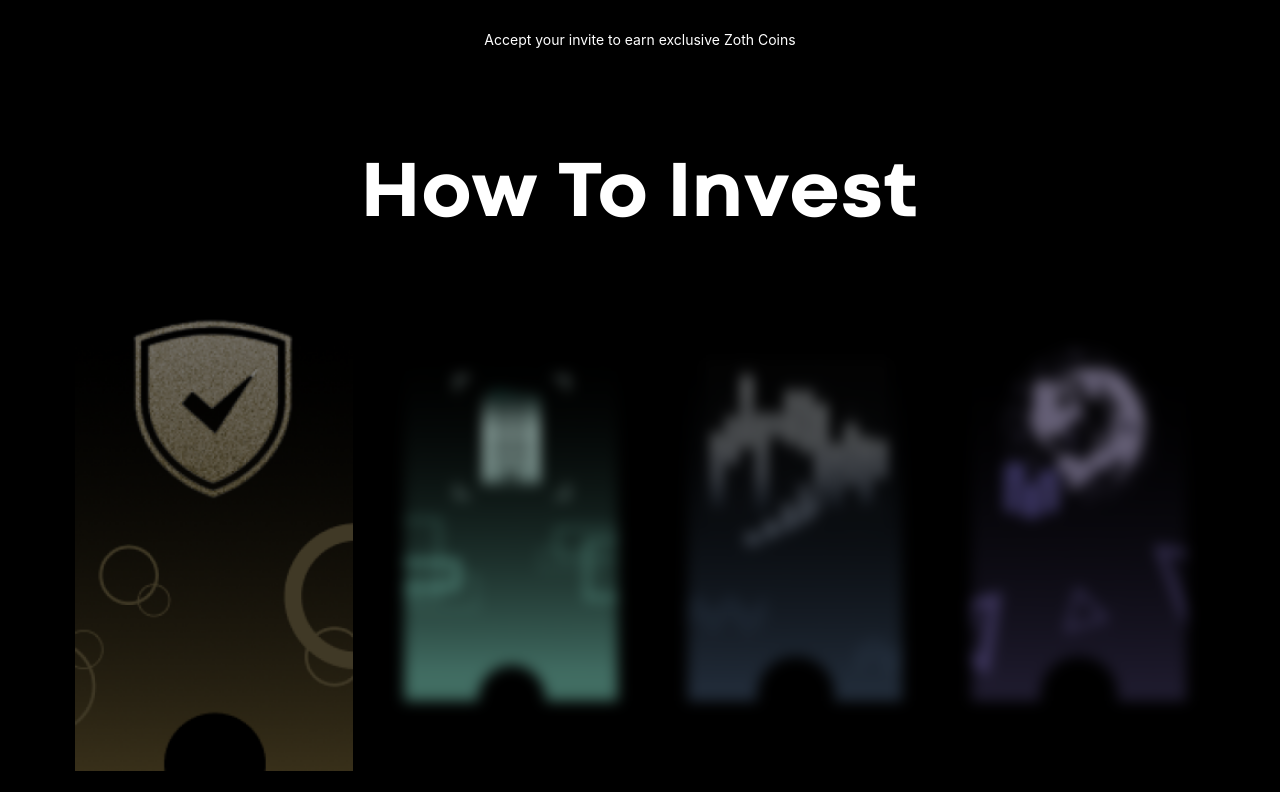
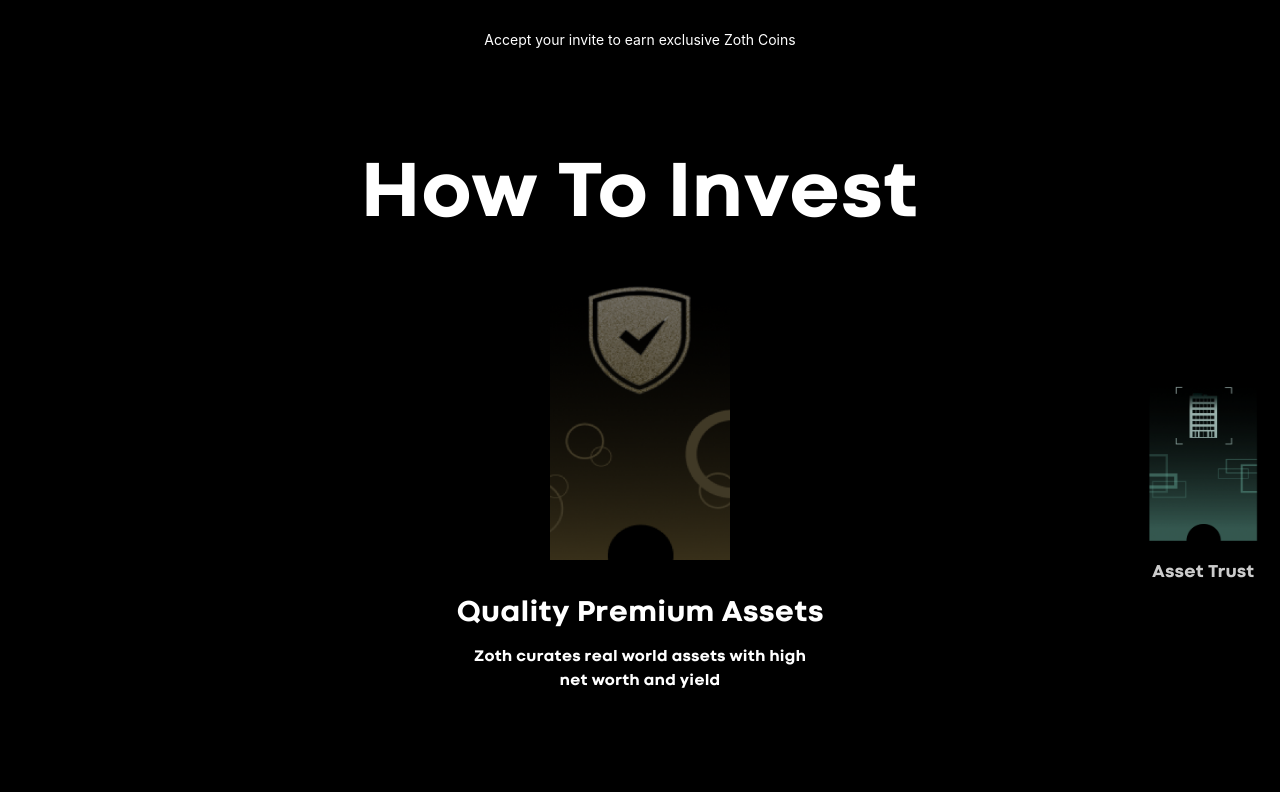
Before and after one commit to 0xZothio/landing_page_v1, a React (Create React App) app: page / in a window 1280 px wide. Shown: the part 600-1392 px from the top of the page. Built offline with nearby package versions, Linux system fonts and the light colour scheme.

Commit message:
added howto invest section

```diff
--- /dev/null
+++ b/src/components/Carousel.js
@@ -0,0 +1,91 @@
+//*************Created By Rahul Modi*************
+import React, { useState, useEffect, useCallback } from "react";
+import asset_trust from "../assets/images/Asset_trust.png";
+import premium_asset from "../assets/images/Quality_premium_asset.png";
+import tokenisation from "../assets/images/Tokenization.png";
+import marketplace from "../assets/images/zoth_marketplace.png";
+import { motion } from "framer-motion";
+import { fadeIn, staggerContainer } from "../utils/motion";
+// import { slides } from "./AcadCarouselData";
+import "../styles/styles.css"
+const crouselData = [
+  {
+    image: asset_trust,
+  },
+  {
+    image: premium_asset,
+  },
+  {
+    image: tokenisation,
+  },
+  {
+    image: marketplace,
+  },
+];
+const Crousel = (props) => {
+  let slides = crouselData;
+  const length = 4;
+  const [current, setCurrent] = useState(0);
+  // const [showCaption, setShowCaption] = useState(false);
+
+  const nextSlide = useCallback(() => {
+    setCurrent(current === length - 1 ? 0 : current + 1);
+  }, [current, length]);
+
+  const prevSlide = () => {
+    setCurrent(current === 0 ? length - 1 : current - 1);
+  };
+
+//   useEffect(() => {
+//     const length = slides.length;
+//     setCurrent(Math.floor(length / 2));
+//   }, [slides]);
+
+//   useEffect(() => {
+//     const timer = setTimeout(() => nextSlide(), 3000);
+//     return () => {
+//       clearTimeout(timer);
+//     };
+//   }, [current, nextSlide]);
+
+
+
+  // const onHoverHandler = () => {
+  //   setShowCaption((prevstate) => {
+  //     setShowCaption(!prevstate);
+  //   });
+  // };
+
+    return (
+      <>
+        <motion.div
+          variants={fadeIn("up", "tween", 0.2, 1)}
+          initial="hidden"
+          whileInView="show"
+          className="text-[55px] text-center sm:text-[80px] font-codec font-extrabold"
+        >
+          How To Invest
+        </motion.div>
+        <div className="Carousel">
+          <section className="slider">
+            {slides.map((img, indx) => {
+              return (
+                <div
+                  className={`slide ${indx === current ? "active " : ""}${
+                    (indx < current && `prevImg${current - indx}`) ||
+                    (indx > current && `nextImg${indx - current}`) ||
+                    (indx === current && "currentImg")
+                  }`}
+                  key={indx}
+                >
+                  <img src={img.image} alt="travel" className={`Img`} />
+                </div>
+              );
+            })}
+          </section>
+        </div>
+      </>
+    );
+};
+
+export default Crousel;
--- a/src/components/HowToInvest.js
+++ b/src/components/HowToInvest.js
@@ -5,10 +5,36 @@ import asset_trust from "../assets/images/Asset_trust.png"
 import premium_asset from "../assets/images/Quality_premium_asset.png"
 import tokenisation from "../assets/images/Tokenization.png"
 import marketplace from "../assets/images/zoth_marketplace.png"
+import "../styles/styles.css";
+const crouselData = [
+  {
+    image: asset_trust,
+    title: "Quality Premium Assets",
+    description: "Zoth curates real world assets with high net worth and yield",
+  },
+  {
+    image: premium_asset,
+    title: "Asset Trust",
+    description: "The asset is transferred to a Trust or LLC",
+  },
+  {
+    image: tokenisation,
+    title: "Tokenisation as a Service (TaaS)",
+    description: "Trust shares are tokenized using Zoth TaaS module",
+  },
+  {
+    image: marketplace,
+    title: "Zoth Marketplace",
+    description:
+      "Zoth marketplace provides investors access to aggregated tokenized assets",
+  },
+];
+
 function HowToInvest() {
-    const [num, setNum] = useState(1);
+    let slides = crouselData;
+    const [current, setCurrent] = useState(3);
 
-    const [scrollvalue, setScrollValue] = useState(0);
+    const [scrollvalue, setScrollValue] = useState(10);
     useEffect(() => {
       const element = document.querySelector("#section-3");
       const handleScroll = () => {
@@ -16,13 +42,13 @@ function HowToInvest() {
         setScrollValue(element.scrollTop);
 
         if (scrollvalue > 900) {
-          setNum(4);
+          setCurrent(3);
         } else if (scrollvalue > 600) {
-          setNum(3);
+          setCurrent(2);
         } else if (scrollvalue > 300) {
-          setNum(2);
+          setCurrent(1);
         } else {
-          setNum(1);
+          setCurrent(0);
         }
       };
 
@@ -34,7 +60,7 @@ function HowToInvest() {
 
 
   return (
-    <div className="bg-black text-white w-full flex flex-col items-center justify-center h-full mt-[80px] pb-10">
+    <div className="bg-black text-white w-full h-full mt-[80px] pb-10">
       <motion.div
         variants={fadeIn("up", "tween", 0.2, 1)}
         initial="hidden"
@@ -45,100 +71,97 @@ function HowToInvest() {
       </motion.div>
 
       <div
-        className="absolute bg-transparent w-11/12 overflow-y-scroll scrollbar-hide z-10 h-3/4 mt-40"
+        className="absolute bg-transparent w-full overflow-y-scroll scrollbar-hide z-10 h-3/4"
         id="section-3"
       >
         <div className="h-screen w-full"></div>
         <div className="h-screen w-full"></div>
         <div className="h-screen w-full"></div>
       </div>
-      <motion.div
-        variants={fadeIn("up", "tween", 0.4, 1)}
-        initial="hidden"
-        whileInView="show"
-        className="flex flex-col sm:flex-row max-w-6xl mx-auto gap-8 group my-10"
+      <div className="Carousel">
+        <section className="slider">
+          {slides.map((img, indx) => {
+            return (
+              <div
+                className={`slide ${indx === current ? "active " : ""}${
+                  (indx < current && `prevImg${current - indx}`) ||
+                  (indx > current && `nextImg${indx - current}`) ||
+                  (indx === current && "currentImg")
+                }`}
+                key={indx}
               >
-        <div
-          className={
-            num === 1
-              ? "scale-100 duration-500 cursor-pointer h-10/12"
-              : "blur scale-[0.85] duration-500 cursor-pointer"
-          }
-        >
-          <img src={asset_trust} alt="" className="w-full h-10/12" />
-          {num === 1 && (
+                <img src={img.image} alt="travel" className={`Img`} />
+                <div className="text-[30px] text-center font-codec mt-8 mb-2">
+                  {img.title}
+                </div>
+                {current === 0 && (
                   <motion.div
                     initial={{ y: 200, opacity: 0 }}
                     animate={{ y: 0, opacity: 1 }}
                     exit={{ y: -200, opacity: 0 }}
                     transition={{ duration: 0.5, delay: 0.3 }}
-              className="text-[30px] text-center font-codec mt-4"
+                    className={
+                      current === indx
+                        ? "text-center font-codec w-2/3 mx-auto"
+                        : "text-center font-codec w-2/3 mx-auto hidden"
+                    }
                   >
-              Join the Zoth Club
+                    {img.description}
                   </motion.div>
                 )}
-        </div>
-        <div
-          className={
-            num === 2
-              ? "scale-100 duration-500 cursor-pointer h-10/12"
-              : "blur scale-[0.85] duration-500 cursor-pointer"
-          }
-        >
-          <img src={premium_asset} alt="" className="w-full h-10/12" />
-          {num === 2 && (
+                {current === 1 && (
                   <motion.div
                     initial={{ y: 200, opacity: 0 }}
                     animate={{ y: 0, opacity: 1 }}
                     exit={{ y: -200, opacity: 0 }}
                     transition={{ duration: 0.5, delay: 0.3 }}
-              className="text-[30px] text-center font-codec mt-4"
+                    className={
+                      current === indx
+                        ? "text-center font-codec w-1/2 mx-auto"
+                        : "text-center font-codec w-1/2 mx-auto hidden"
+                    }
                   >
-              Join the Zoth Club
+                    {img.description}
                   </motion.div>
                 )}
-        </div>
-        <div
-          className={
-            num === 3
-              ? "scale-100 duration-500 cursor-pointer h-10/12"
-              : "blur scale-[0.85] duration-500 cursor-pointer"
-          }
-        >
-          <img src={tokenisation} alt="" className="w-full h-10/12" />
-          {num === 3 && (
+                {current === 2 && (
                   <motion.div
                     initial={{ y: 200, opacity: 0 }}
                     animate={{ y: 0, opacity: 1 }}
                     exit={{ y: -200, opacity: 0 }}
                     transition={{ duration: 0.5, delay: 0.3 }}
-              className="text-[30px] text-center font-codec mt-4"
+                    className={
+                      current === indx
+                        ? "text-center font-codec w-1/2 mx-auto"
+                        : "text-center font-codec w-1/2 mx-auto hidden"
+                    }
                   >
-              Join the Zoth Club
+                    {img.description}
                   </motion.div>
                 )}
-        </div>
-        <div
-          className={
-            num === 4
-              ? "scale-100 duration-500 cursor-pointer h-10/12"
-              : "blur scale-[0.85] duration-500 cursor-pointer"
-          }
-        >
-          <img src={marketplace} alt="" className="w-full h-10/12" />
-          {num === 4 && (
+                {current === 3 && (
                   <motion.div
                     initial={{ y: 200, opacity: 0 }}
                     animate={{ y: 0, opacity: 1 }}
                     exit={{ y: -200, opacity: 0 }}
                     transition={{ duration: 0.5, delay: 0.3 }}
-              className="text-[30px] text-center font-codec mt-4"
+                    className={
+                      current === indx
+                        ? "text-center font-codec w-1/2 mx-auto"
+                        : "text-center font-codec w-1/2 mx-auto hidden"
+                    }
                   >
-              Join the Zoth Club
+                    {img.description}
                   </motion.div>
                 )}
               </div>
-      </motion.div>
+            );
+          })}
+
+        </section>
+      </div>
+
+
     </div>
   );
 }
--- a/src/pages/LandingPage.js
+++ b/src/pages/LandingPage.js
@@ -7,12 +7,14 @@ import NewsLetter from "../components/newsletter";
 import Footer from "../components/Footer";
 import Assets from "../components/Assets";
 import HowToInvest from "../components/HowToInvest";
+import Crousel from "../components/Carousel";
 function LandingPage() {
   return (
     <>
       {/* Hero */}
       <Hero />
 
+      {/* <Crousel/> */}
       <HowToInvest/>
       {/* Assets */}
       <Assets />
--- a/src/styles/styles.css
+++ b/src/styles/styles.css
@@ -160,3 +160,175 @@
     -ms-overflow-style: none;  /* IE and Edge */
     scrollbar-width: none;  /* Firefox */
 }
+
+
+
+/* carousel */
+
+.Carousel {
+  display: flex;
+  flex-direction: column;
+  align-items: center;
+  justify-content: center;
+  margin: 1rem 0 0 0;
+  width: 100%;
+}
+
+/* .Carousel__Title {
+  width: 100%;
+  text-align: center;
+  margin-bottom: 4rem;
+} */
+
+/* .Carousel__Title h3 {
+  font-size: 2rem;
+  font-weight: 700;
+  color: #f96508;
+  font-family: inherit;
+  line-height: 2.75rem;
+  margin-top: 10rem;
+}
+
+.Carousel__Title p {
+  font-size: 0.875rem;
+  font-weight: 500;
+} */
+
+.slider {
+  box-sizing: border-box;
+  position: relative;
+  width: 100%;
+  height: 30rem;
+  margin: 0 auto;
+  overflow: hidden;
+  display: flex;
+  justify-content: space-between;
+  align-items: center;
+  margin-bottom: 2.5rem;
+}
+
+/* .left-arrow,
+.right-arrow {
+  z-index: 10;
+  cursor: pointer;
+  user-select: none;
+} */
+
+.slide {
+  position: absolute;
+  left: 50%;
+  transform: translateX(-50%);
+  width:40%;
+  top: 0;
+  height: 30rem;
+  border-radius: 2rem;
+  opacity: 0.8;
+  overflow: hidden;
+  transition: transform cubic-bezier(0.075, 0.82, 0.165, 1) 1s;
+  aspect-ratio: 596/358;
+}
+/* .slide.prevImg0 {
+  transform: translateX(-125%) scale(0.6);
+  z-index: 0;
+} */
+
+.slide.prevImg1 {
+  transform: translateX(-150%) scale(0.6);
+  z-index: 0;
+}
+
+.slide.prevImg2 {
+  transform: translateX(-200%) scale(0.4);
+  z-index: 3;
+}
+
+.slide.prevImg3 {
+  transform: translateX(-200%) scale(0.4);
+  z-index: 3;
+}
+
+/* .slide.prevImg4 {
+  transform: translateX(0%) scale(0.6);
+  z-index: 4;
+} */
+
+.slide.nextImg1 {
+  transform: translateX(60%) scale(0.6);
+  z-index: 4;
+}
+
+.slide.nextImg2 {
+  transform: translateX(100%) scale(0.4);
+  z-index: 3;
+}
+
+.slide.nextImg3 {
+  transform: translateX(100%) scale(0.4);
+  z-index: 3;
+}
+
+/* .slide.nextImg4 {
+  transform: translateX(-100%) scale(0.6);
+  z-index: 4;
+} */
+
+.slide.active {
+  z-index: 5;
+  opacity: 1;
+  transition-duration: 1s;
+  transform: translateX(-50%);
+}
+
+.Img {
+  width: 35%;
+  height: 60%;
+  margin: 0 auto;
+}
+
+.img__caption {
+  position: absolute;
+  width: 100%;
+  /* bottom: 1rem; */
+  font-size: 1rem;
+  /* font-family: 'Poppins';
+  text-align: center;
+  margin: auto; */
+  color: #fdfdff;
+}
+
+.img__descp {
+  width: 40%;
+  height: 6rem;
+  text-align: center;
+  font-family: "Poppins";
+  font-size: 0.875rem;
+  font-weight: 00;
+  color: #3f3f3f;
+}
+
+/* @media (max-width: 1000px) {
+  .slider {
+    width: 98%;
+    height: 15rem;
+  }
+  .slide {
+    height: 15rem;
+  }
+  .img__descp {
+    width: 80%;
+  }
+}
+
+@media screen and (max-width: 600px) {
+  .slide {
+    display: none;
+    overflow: hide;
+    height: 90%;
+  }
+  .slide.active {
+    display: block;
+    position: relative;
+    left: 0;
+    transform: translateX(0%);
+  }
+} */
```
Lines whose indentation alone changed are shown as unchanged.
